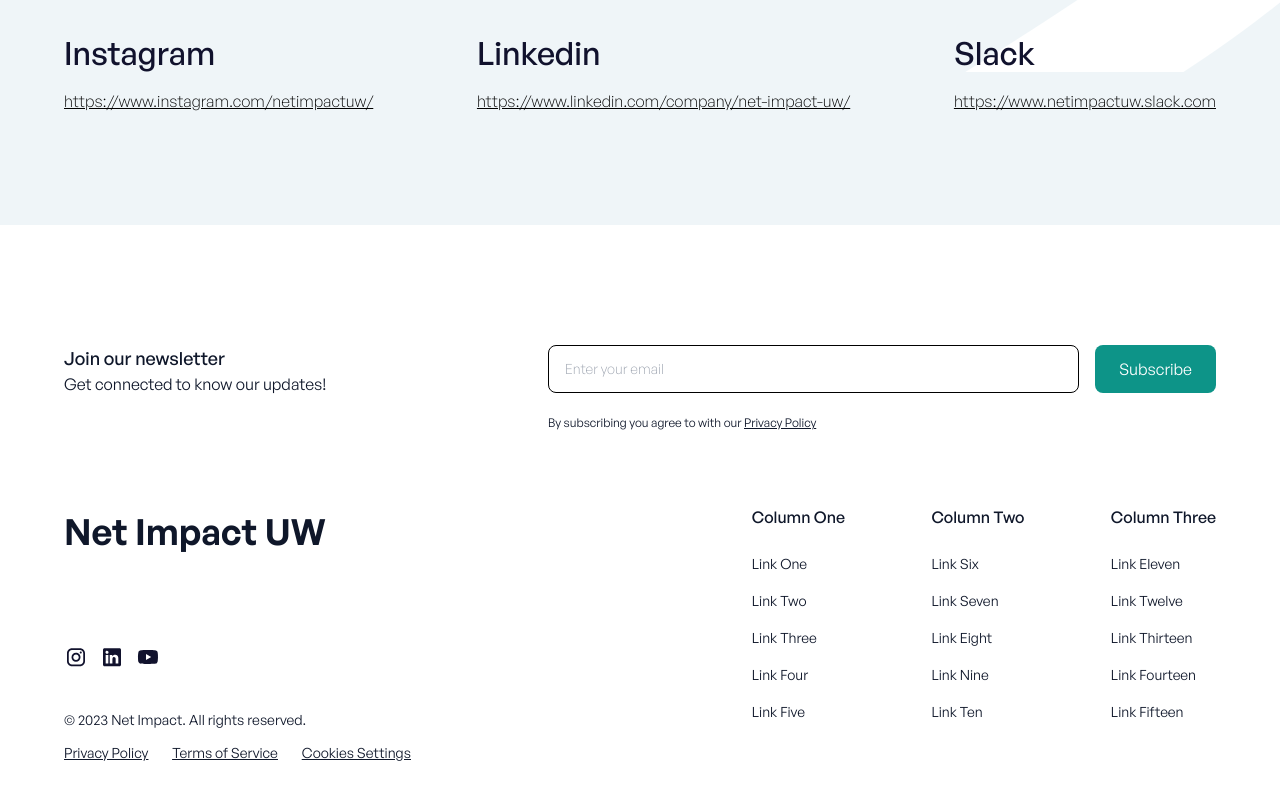
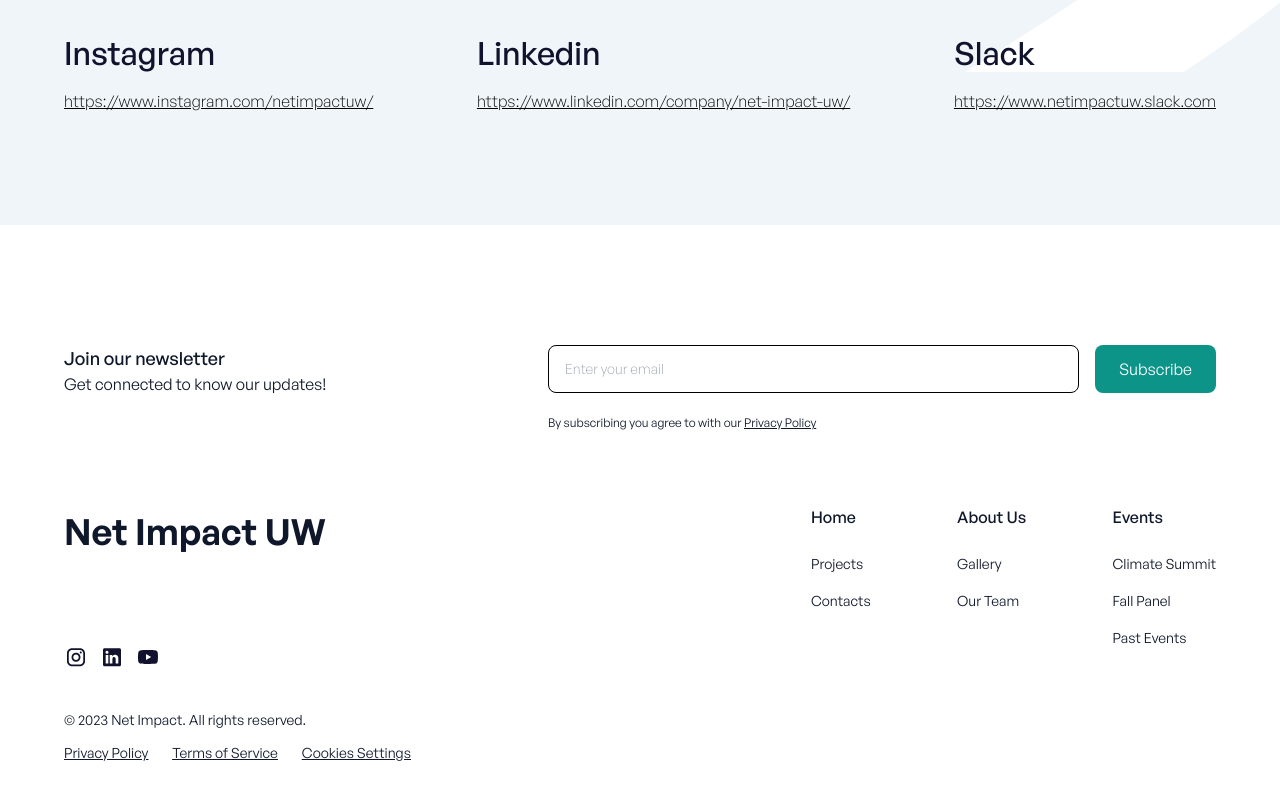
Before and after one commit to webimpactuw/net-impact, a Next.js app: page /contacts in a window 1280 px wide. Shown: the part 995-1795 px from the top of the page. Built offline with nearby package versions, Linux system fonts and the light colour scheme.

Commit message:
Footer content changes

```diff
--- a/src/app/components/Footer.tsx
+++ b/src/app/components/Footer.tsx
@@ -77,62 +77,38 @@ export default function Footer() {
                         </div>
                         <div className="lg:justify-end justify-start items-start gap-[15%] flex w-full lg:w-1/2">
                             <div className="flex-col justify-start items-start gap-4 inline-flex">
-                                <div className="self-stretch text-slate-900 text-base font-medium font-['General Sans'] leading-normal">Column One</div>
+                                <div className="self-stretch text-slate-900 text-base font-medium font-['General Sans'] leading-normal">Home</div>
                                 <div className="self-stretch h-[185px] flex-col justify-start items-start flex">
                                     <div className="self-stretch py-2 justify-start items-start inline-flex">
-                                        <div className="grow shrink basis-0 text-slate-900 text-sm font-normal font-['General Sans'] leading-[21px]"><a href="" target="_blank" className="hover:underline active:text-slate-400" >Link One</a></div>
+                                        <div className="grow shrink basis-0 text-slate-900 text-sm font-normal font-['General Sans'] leading-[21px]"><a href="" target="_blank" className="hover:underline active:text-slate-400" >Projects</a></div>
                                     </div>
                                     <div className="self-stretch py-2 justify-start items-start inline-flex">
-                                        <div className="grow shrink basis-0 text-slate-900 text-sm font-normal font-['General Sans'] leading-[21px]"><a href="" target="_blank" className="hover:underline active:text-slate-400" >Link Two</a></div>
-                                    </div>
-                                    <div className="self-stretch py-2 justify-start items-start inline-flex">
-                                        <div className="grow shrink basis-0 text-slate-900 text-sm font-normal font-['General Sans'] leading-[21px]"><a href="" target="_blank" className="hover:underline active:text-slate-400" >Link Three</a></div>
-                                    </div>
-                                    <div className="self-stretch py-2 justify-start items-start inline-flex">
-                                        <div className="grow shrink basis-0 text-slate-900 text-sm font-normal font-['General Sans'] leading-[21px]"><a href="" target="_blank" className="hover:underline active:text-slate-400" >Link Four</a></div>
-                                    </div>
-                                    <div className="self-stretch py-2 justify-start items-start inline-flex">
-                                        <div className="grow shrink basis-0 text-slate-900 text-sm font-normal font-['General Sans'] leading-[21px]"><a href="" target="_blank" className="hover:underline active:text-slate-400" >Link Five</a></div>
+                                        <div className="grow shrink basis-0 text-slate-900 text-sm font-normal font-['General Sans'] leading-[21px]"><a href="" target="_blank" className="hover:underline active:text-slate-400" >Contacts</a></div>
                                     </div>
                                 </div>
                             </div>
                             <div className="flex-col justify-start items-start gap-4 inline-flex">
-                                <div className="self-stretch text-slate-900 text-base font-medium font-['General Sans'] leading-normal">Column Two</div>
+                                <div className="self-stretch text-slate-900 text-base font-medium font-['General Sans'] leading-normal">About Us</div>
                                 <div className="self-stretch h-[185px] flex-col justify-start items-start flex">
                                     <div className="self-stretch py-2 justify-start items-start inline-flex">
-                                        <div className="grow shrink basis-0 text-slate-900 text-sm font-normal font-['General Sans'] leading-[21px]"><a href="" target="_blank" className="hover:underline active:text-slate-400" >Link Six</a></div>
+                                        <div className="grow shrink basis-0 text-slate-900 text-sm font-normal font-['General Sans'] leading-[21px]"><a href="" target="_blank" className="hover:underline active:text-slate-400" >Gallery</a></div>
                                     </div>
                                     <div className="self-stretch py-2 justify-start items-start inline-flex">
-                                        <div className="grow shrink basis-0 text-slate-900 text-sm font-normal font-['General Sans'] leading-[21px]"><a href="" target="_blank" className="hover:underline active:text-slate-400" >Link Seven</a></div>
-                                    </div>
-                                    <div className="self-stretch py-2 justify-start items-start inline-flex">
-                                        <div className="grow shrink basis-0 text-slate-900 text-sm font-normal font-['General Sans'] leading-[21px]"><a href="" target="_blank" className="hover:underline active:text-slate-400" >Link Eight</a></div>
-                                    </div>
-                                    <div className="self-stretch py-2 justify-start items-start inline-flex">
-                                        <div className="grow shrink basis-0 text-slate-900 text-sm font-normal font-['General Sans'] leading-[21px]"><a href="" target="_blank" className="hover:underline active:text-slate-400" >Link Nine</a></div>
-                                    </div>
-                                    <div className="self-stretch py-2 justify-start items-start inline-flex">
-                                        <div className="grow shrink basis-0 text-slate-900 text-sm font-normal font-['General Sans'] leading-[21px]"><a href="" target="_blank" className="hover:underline active:text-slate-400" >Link Ten</a></div>
+                                        <div className="grow shrink basis-0 text-slate-900 text-sm font-normal font-['General Sans'] leading-[21px]"><a href="" target="_blank" className="hover:underline active:text-slate-400" >Our Team</a></div>
                                     </div>
                                 </div>
                             </div>
                             <div className="flex-col justify-start items-start gap-4 inline-flex">
-                                <div className="self-stretch text-slate-900 text-base font-medium font-['General Sans'] leading-normal">Column Three</div>
+                                <div className="self-stretch text-slate-900 text-base font-medium font-['General Sans'] leading-normal">Events</div>
                                 <div className="self-stretch h-[185px] flex-col justify-start items-start flex">
                                     <div className="self-stretch py-2 justify-start items-start inline-flex">
-                                        <div className="grow shrink basis-0 text-slate-900 text-sm font-normal font-['General Sans'] leading-[21px]"><a href="" target="_blank" className="hover:underline active:text-slate-400" >Link Eleven</a></div>
+                                        <div className="grow shrink basis-0 text-slate-900 text-sm font-normal font-['General Sans'] leading-[21px]"><a href="" target="_blank" className="hover:underline active:text-slate-400" >Climate Summit</a></div>
                                     </div>
                                     <div className="self-stretch py-2 justify-start items-start inline-flex">
-                                        <div className="grow shrink basis-0 text-slate-900 text-sm font-normal font-['General Sans'] leading-[21px]"><a href="" target="_blank" className="hover:underline active:text-slate-400" >Link Twelve</a></div>
+                                        <div className="grow shrink basis-0 text-slate-900 text-sm font-normal font-['General Sans'] leading-[21px]"><a href="" target="_blank" className="hover:underline active:text-slate-400" >Fall Panel</a></div>
                                     </div>
                                     <div className="self-stretch py-2 justify-start items-start inline-flex">
-                                        <div className="grow shrink basis-0 text-slate-900 text-sm font-normal font-['General Sans'] leading-[21px]"><a href="" target="_blank" className="hover:underline active:text-slate-400" >Link Thirteen</a></div>
-                                    </div>
-                                    <div className="self-stretch py-2 justify-start items-start inline-flex">
-                                        <div className="grow shrink basis-0 text-slate-900 text-sm font-normal font-['General Sans'] leading-[21px]"><a href="" target="_blank" className="hover:underline active:text-slate-400" >Link Fourteen</a></div>
-                                    </div>
-                                    <div className="self-stretch py-2 justify-start items-start inline-flex">
-                                        <div className="grow shrink basis-0 text-slate-900 text-sm font-normal font-['General Sans'] leading-[21px]"><a href="" target="_blank" className="hover:underline active:text-slate-400" >Link Fifteen</a></div>
+                                        <div className="grow shrink basis-0 text-slate-900 text-sm font-normal font-['General Sans'] leading-[21px]"><a href="" target="_blank" className="hover:underline active:text-slate-400" >Past Events</a></div>
                                     </div>
                                 </div>
                             </div>
```
